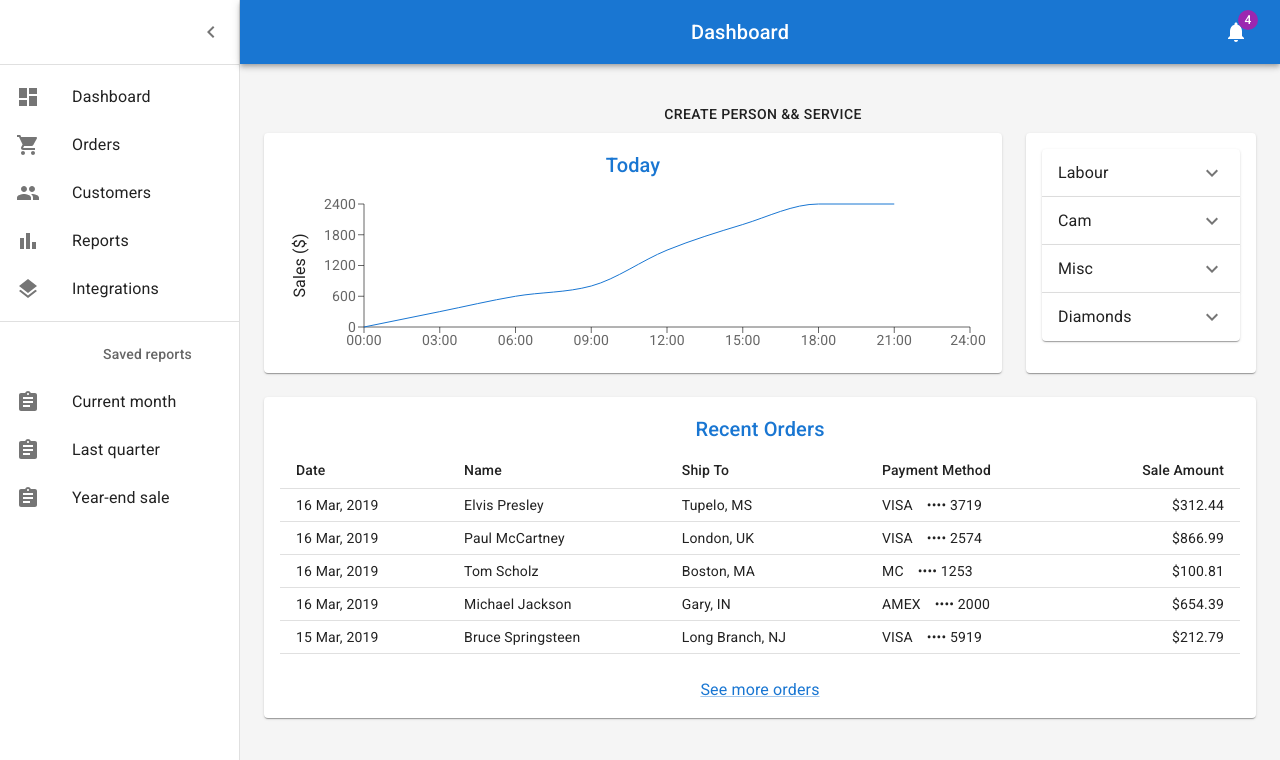
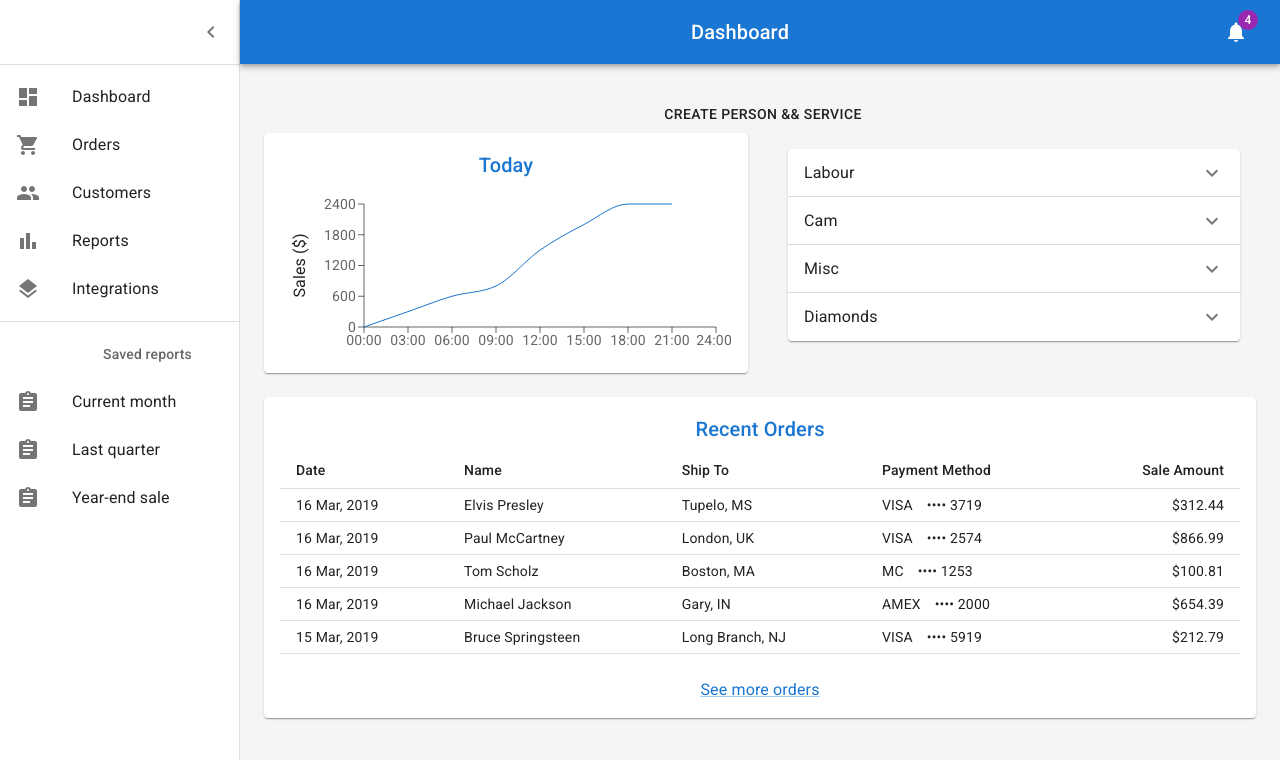
Before and after one commit to Marco0198/OroAfrica, a React (Create React App) app: page / in a window 1280 px wide. Shown: the top 760 px of the page. Built offline with nearby package versions, Linux system fonts and the light colour scheme.

Commit message:
new changes

```diff
--- a/src/component/dashboard/Dashboard.js
+++ b/src/component/dashboard/Dashboard.js
@@ -161,7 +161,7 @@ function DashboardContent() {
             <PersistentDrawerLeft />
             <Grid container spacing={3}>
               {/* Chart */}
-              <Grid item xs={12} md={8} lg={9}>
+              <Grid item xs={12} md={6} >
                 <Paper
                   sx={{
                     p: 2,
@@ -175,8 +175,8 @@ function DashboardContent() {
                 </Paper>
               </Grid>
               {/* Recent Deposits */}
-              <Grid item xs={12} md={4} lg={3}>
-                <Paper
+              <Grid item xs={12} md={6} >
+                <Box
                   sx={{
                     p: 2,
                     display: 'flex',
@@ -234,7 +234,7 @@ function DashboardContent() {
               </AccordionDetails>
             </Accordion>
           </div>
-                </Paper>
+                </Box>
               </Grid>
               {/* Recent Orders */}
               <Grid item xs={12}>
```
